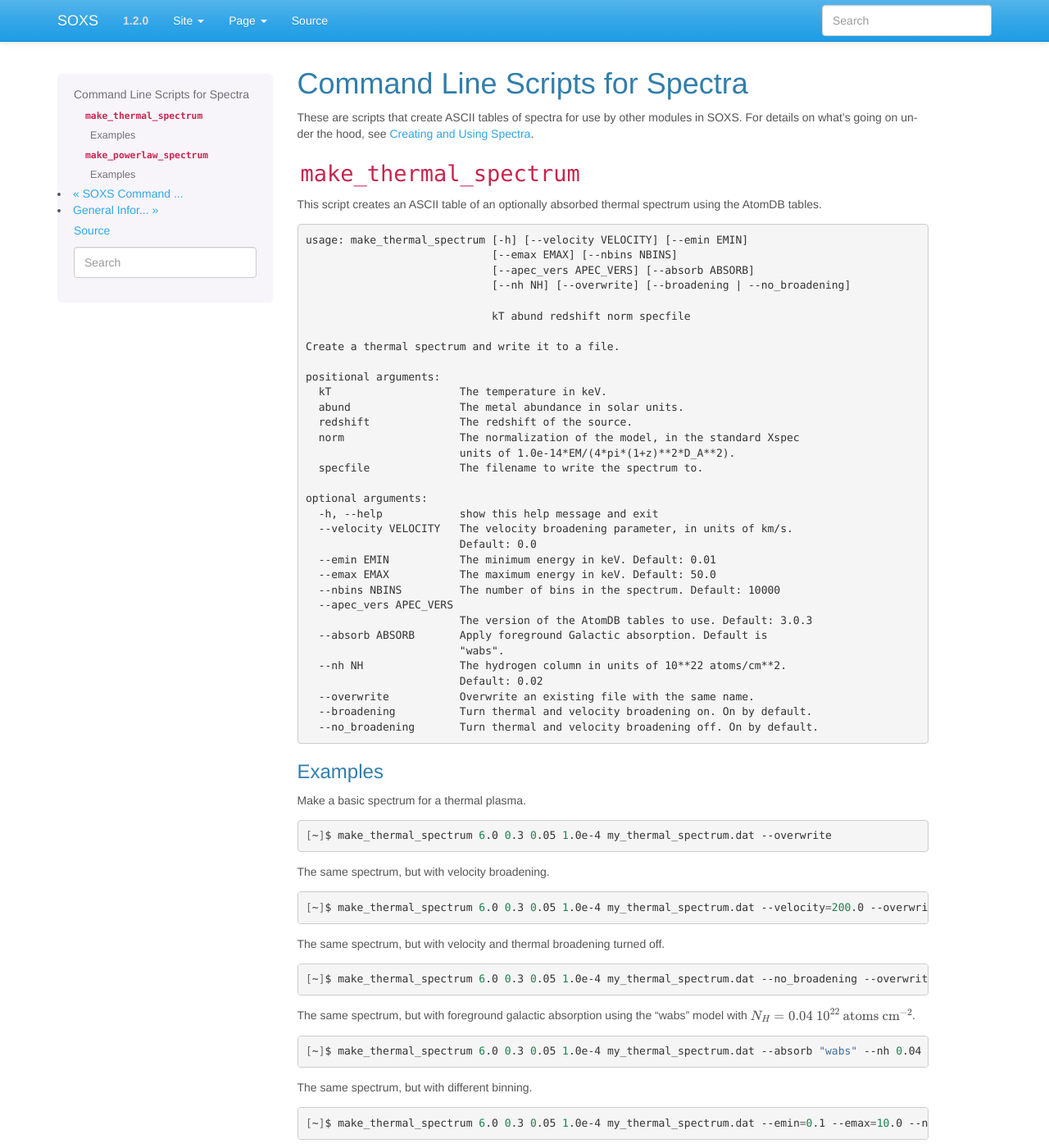
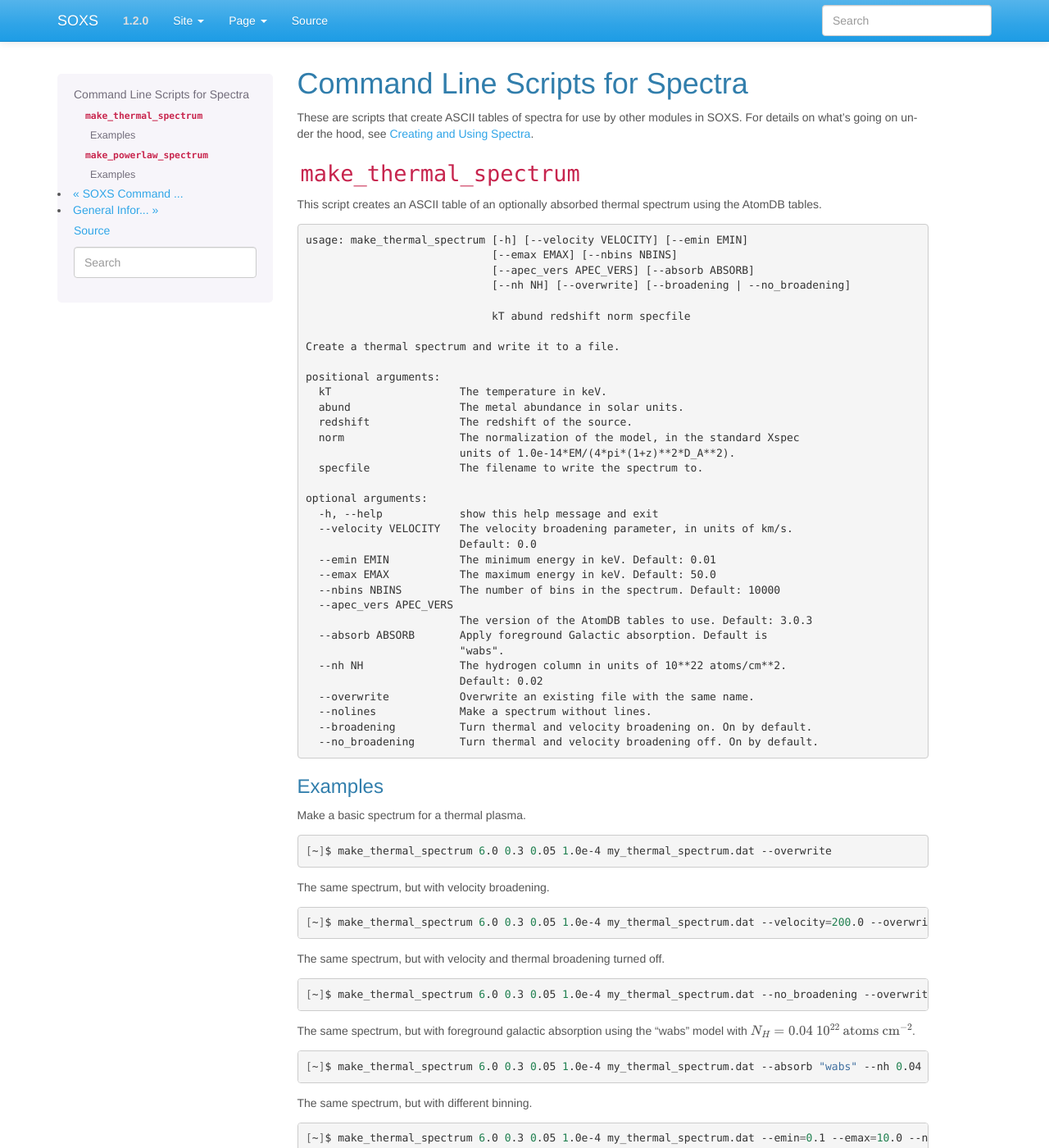
Before and after one commit to lynx-x-ray-observatory/soxs, a Sphinx documentation site: the page built from doc/source/command_line/spectra.rst, in a window 1280 px wide and 1400 px high. Shown: the whole window at 82% size. Built offline with Sphinx 7.4.7, drawn with Linux system fonts in a browser that asks for light colours; some of the changed text lies outside the part shown.

Commit message:
Add nolines to the command line script

```diff
--- a/doc/source/command_line/spectra.rst
+++ b/doc/source/command_line/spectra.rst
@@ -47,6 +47,7 @@ using the AtomDB tables.
       --nh NH               The hydrogen column in units of 10**22 atoms/cm**2.
                             Default: 0.02
       --overwrite           Overwrite an existing file with the same name.
+      --nolines             Make a spectrum without lines.
       --broadening          Turn thermal and velocity broadening on. On by default.
       --no_broadening       Turn thermal and velocity broadening off. On by default.
 
@@ -89,6 +90,12 @@ The same spectrum, but with a different APEC version.
 .. code-block:: bash
 
     [~]$ make_thermal_spectrum 6.0 0.3 0.05 1.0e-4 my_thermal_spectrum.dat --apec_vers=2.0.2 --overwrite
+
+The same spectrum, but without emission lines.
+
+.. code-block:: bash
+
+    [~]$ make_thermal_spectrum 6.0 0.3 0.05 1.0e-4 my_thermal_spectrum.dat --nolines --overwrite
 
 ``make_powerlaw_spectrum``
 --------------------------
```
Also changed, not shown: 1 other file.
